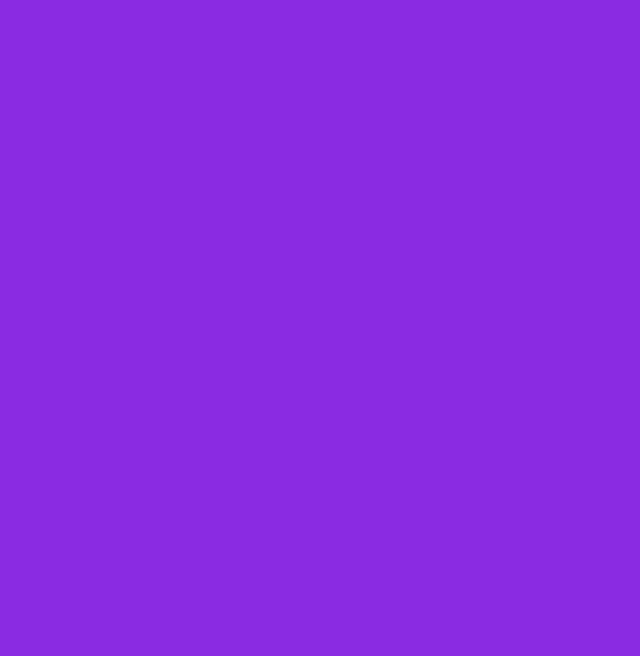
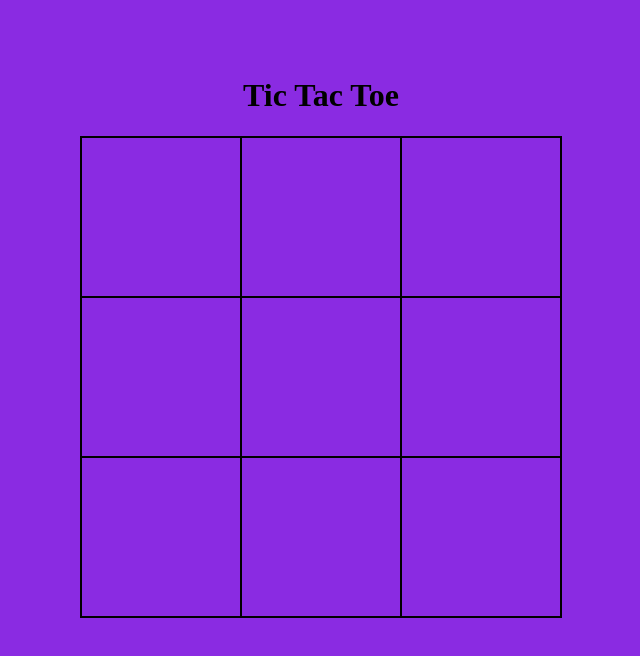
Before and after one commit to quyenquyen21/js-tic-tac-toe, a plain HTML site: page index.html in a window 1280 px wide. Shown: the whole page, without its empty margins (319-959 px from the left). Drawn offline with Linux system fonts and the light colour scheme.

Commit message:
set up HTML and CSS

```diff
--- a/index.html
+++ b/index.html
@@ -8,7 +8,18 @@
     <link rel="stylesheet" href="mystyle.css">
 </head>
 <body>
-
+    <h1>Tic Tac Toe</h1>
+    <div class="container">
+<div class="grid-boxes"></div>
+<div class="grid-boxes"></div>
+<div class="grid-boxes"></div>
+<div class="grid-boxes"></div>
+<div class="grid-boxes"></div>
+<div class="grid-boxes"></div>
+<div class="grid-boxes"></div>
+<div class="grid-boxes"></div>
+<div class="grid-boxes"></div>
+    </div>
 </body>
 <script src="myscript.js"></script>
 </html>
--- a/mystyle.css
+++ b/mystyle.css
@@ -1 +1,24 @@
-body{background-color: blueviolet;}
+body{
+    display: grid;
+    background-color: blueviolet;
+    justify-self: center;
+    align-self: center;
+    padding: 3rem;
+    max-width: 100vh;
+    text-align: center;
+    }
+    .container{
+     display: grid;
+     grid-template-columns: 1fr 1fr 1fr;
+     grid-template-rows: 1fr 1fr 1fr;
+     height: 30rem;
+     width: 30rem;
+     align-self: center;
+     justify-self: center;
+     border: 1px solid black;
+
+    }
+
+    .grid-boxes{
+        border: 1px solid black;
+    }
```
